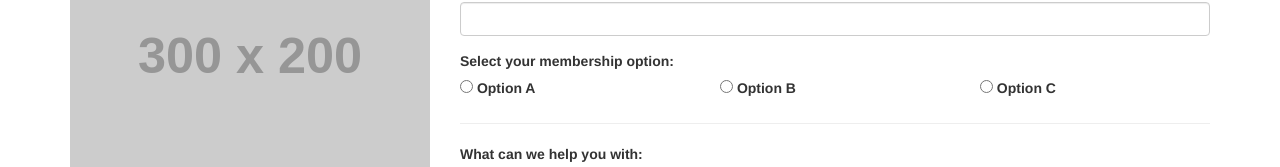
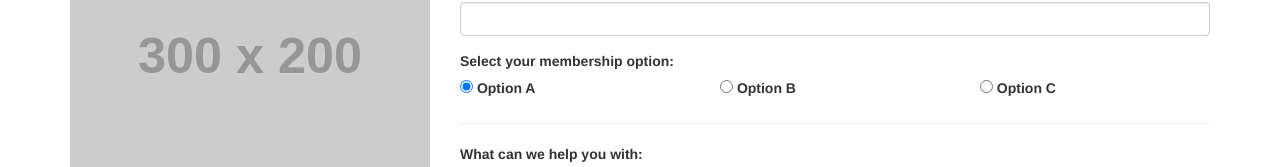
Before and after one commit to pedrogomes1/ame-frontend, a React (Create React App) app: page / in a window 1280 px wide. Shown: the part 187-354 px from the top of the page. Built offline with nearby package versions, Linux system fonts and the light colour scheme.

Commit message:
chore: created function to check if radio is selected and added initial values to select and textarea fields

```diff
--- a/src/components/contact-form.jsx
+++ b/src/components/contact-form.jsx
@@ -11,7 +11,7 @@ const options = [
 export function ContactForm(props) {
   const { contact, onChange, onSubmit } = props;
 
-  const { name, email } = contact || {};
+  const { name, email, message, select } = contact || {};
 
   function handleSubmit(event) {
     event.preventDefault();
@@ -24,6 +24,10 @@ export function ContactForm(props) {
     const target = event.target;
     const value = target.type === "checkbox" ? target.checked : target.value;
     onChange({ ...contact, [fieldName]: value });
+  }
+
+  function isSelectedRadio(key, option) {
+    return contact[key] === option;
   }
 
   return (
@@ -64,6 +68,7 @@ export function ContactForm(props) {
             name="option"
             value="A"
             onChange={handleChangeField}
+            checked={isSelectedRadio("option", "A")}
           />{" "}
           Option A
         </label>
@@ -73,6 +78,7 @@ export function ContactForm(props) {
             name="option"
             value="B"
             onChange={handleChangeField}
+            checked={isSelectedRadio("option", "B")}
           />{" "}
           Option B
         </label>
@@ -82,6 +88,7 @@ export function ContactForm(props) {
             name="option"
             value="C"
             onChange={handleChangeField}
+            checked={isSelectedRadio("option", "C")}
           />{" "}
           Option C
         </label>
@@ -95,6 +102,7 @@ export function ContactForm(props) {
           className="form-control"
           name="select"
           onChange={handleChangeField}
+          value={select}
         >
           {options.map((option) => (
             <option key={option.id} value={option.id}>
@@ -115,6 +123,7 @@ export function ContactForm(props) {
           placeholder="Please type your question here"
           className="form-control"
           onChange={handleChangeField}
+          value={message}
         />
       </div>
 
```
